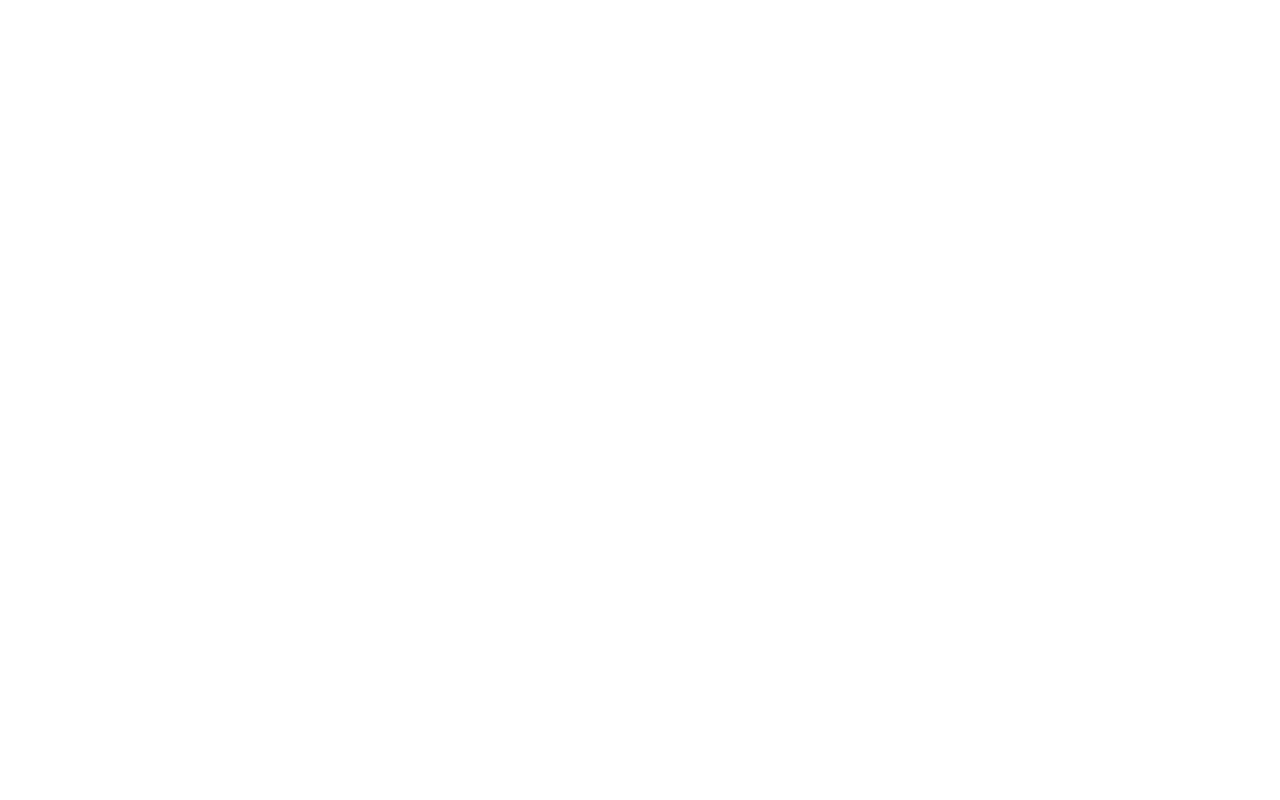
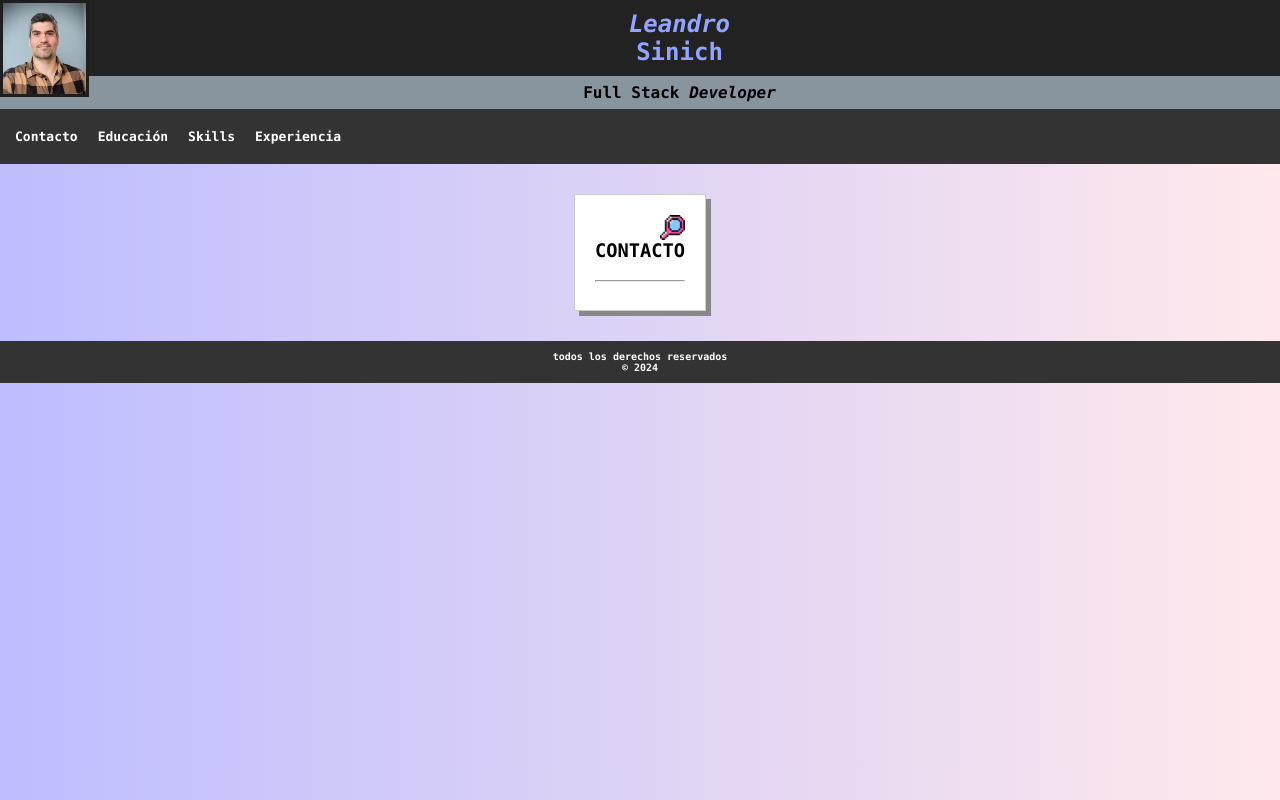
Before and after one commit to LeandroSinich/CV-HTMLized, a plain HTML site: page contacto.html in a window 1280 px wide. Drawn offline with Linux system fonts and the light colour scheme.

Commit message:
maquetado de educacion, contacto, skills, experiencia

```diff
--- a/contacto.html
+++ b/contacto.html
@@ -0,0 +1,164 @@
+<!DOCTYPE html>
+<html lang="en">
+
+<head>
+    <meta charset="UTF-8">
+    <meta name="viewport" content="width=device-width, initial-scale=1.0">
+    <title>CV-Leandro Sinich</title>
+    <link rel="shortcut icon" href="ico.png" type="image/x-icon">
+
+    <style>
+        body {
+            font-family: "Lucida Console", "Courier New", monospace;
+            background: linear-gradient(to right, rgb(189, 189, 255), rgb(255, 233, 236));
+            padding: 0;
+            margin: 0;
+        }
+
+        header {
+            text-align: center;
+            padding: 0;
+            margin: 0;
+        }
+
+        ul {
+            list-style-type: none;
+            margin: 0;
+            padding: 10px 5px;
+            max-width: 100%;
+            overflow: hidden;
+            background-color: #333;
+
+        }
+
+        li {
+            float: left;
+            font-size: 13px;
+            margin: 0;
+        }
+
+        li a {
+            display: block;
+            color: white;
+            text-align: center;
+            padding: 10px 10px;
+            text-decoration: none;
+            margin: 0;
+        }
+
+        li a:hover:not(.active) {
+            background-color: #111;
+        }
+
+        .active {
+            background-color: #92a4ff;
+        }
+
+        h1 {
+            background-color: rgb(34, 34, 34);
+            padding: 10px;
+            margin: 0;
+            font-size: x-large;
+            color: #92a4ff;
+        }
+
+        h2 {
+            background-color: rgb(137, 149, 158);
+            font-size: 27px;
+            margin: 0;
+            font-size: medium;
+            padding: 7px 10px;
+        }
+
+        .container {
+            max-width: 100%;
+            margin: 0 auto;
+
+        }
+        .container2{
+            display: flex;
+            justify-content: center;
+        }
+
+        p {
+            font-size: 15px;
+            line-height: 1.5;
+            margin-bottom: 20px;
+            text-align: start;
+
+        }
+
+        .image2 {
+            float: left;
+            margin: 0;
+            max-width: 83px;
+            height: auto;
+            border: 3px solid #1f1e1e;
+        }
+
+        .article {
+
+            max-width: 290px;
+            background-color: #FFF;
+            padding: 20px;
+            margin: 30px;
+            border: 1px solid #CCC;
+            box-shadow: 5px 5px #888888
+        }
+
+        .footer {
+            background-color: #333;
+            color: #FFF;
+            padding: 10px;
+            text-align: center;
+            clear: both;
+            font-size:x-small;
+        }
+        #icon{
+            float: right;
+            height: 20px;
+
+        }
+        #icon{
+            float: right;
+            height: 25px;
+
+        }
+    </style>
+</head>
+
+<body>
+    <header>
+        <a href="/index.html"><img class="image2" src="/assets/img/foto.jpeg" alt="foto-perfil"></a>
+
+        <div class="container">
+            <h1><em>Leandro</em> <br> Sinich</h1>
+            <h2><strong>Full Stack <em>Developer</em></h2>
+            <ul>
+                <li><a href="/contacto.html">Contacto</a> </li>
+                <li><a href="/educacion.html">Educación</a> </li>
+                <li><a href="/skills.html">Skills</a> </li>
+                <li><a href="/experiencia.html">Experiencia</a></li>
+            </ul>
+        </div>
+
+    </header>
+    <div class="container2">
+
+        <article class="article">
+            <img src="/assets/img/zoom.png" alt="icono-note" id="icon">
+
+            <h3>CONTACTO</h3>
+            <hr>
+
+        </article>
+    </div>
+
+
+    <footer class="footer">
+        todos los derechos reservados <br> &copy; 2024
+    </footer>
+
+</body>
+
+</html>
```
Also changed, not shown: educacion.html (+159 -0 lines), experiencia.html (+159 -0 lines), index.html (+15 -3 lines), skills.html (+159 -0 lines), assets/img/degree.png (added), assets/img/note.png (added), assets/img/settings.png (added), assets/img/suitcase.png (added), assets/img/zoom.png (added).
